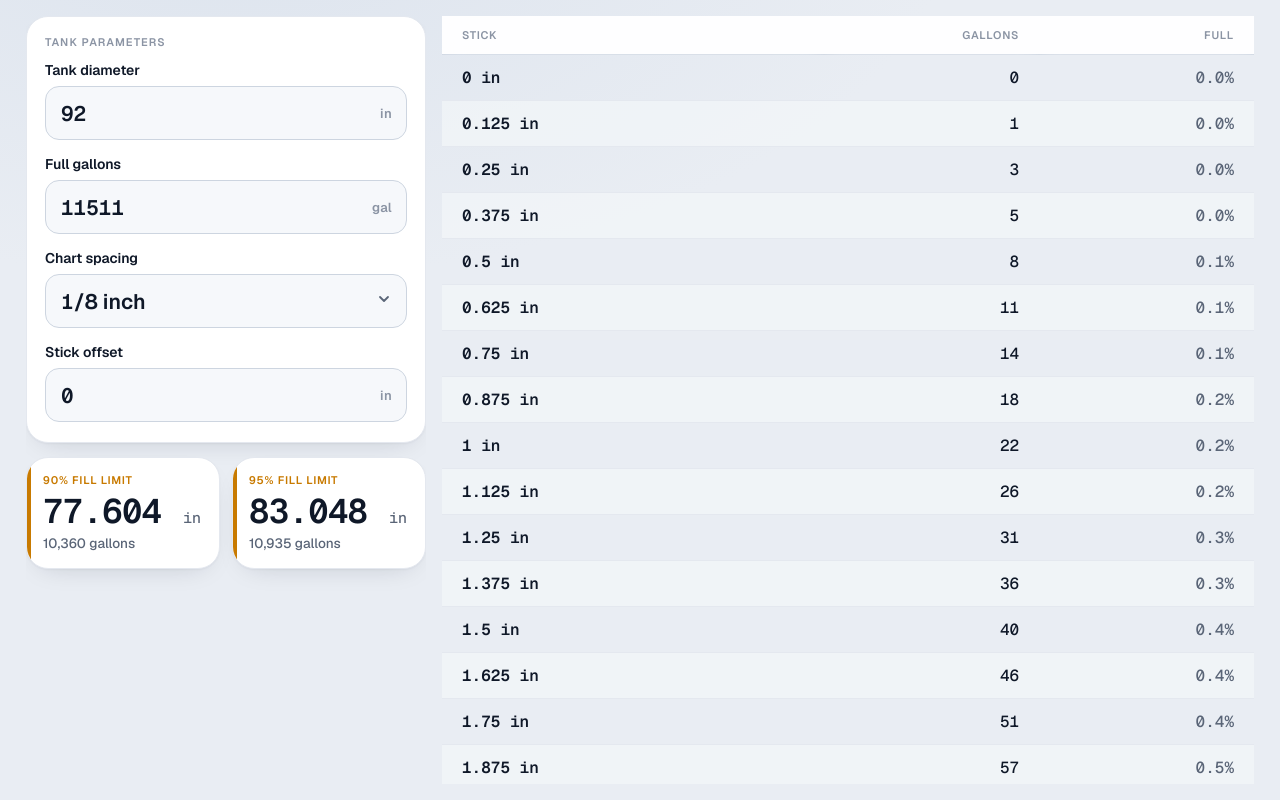
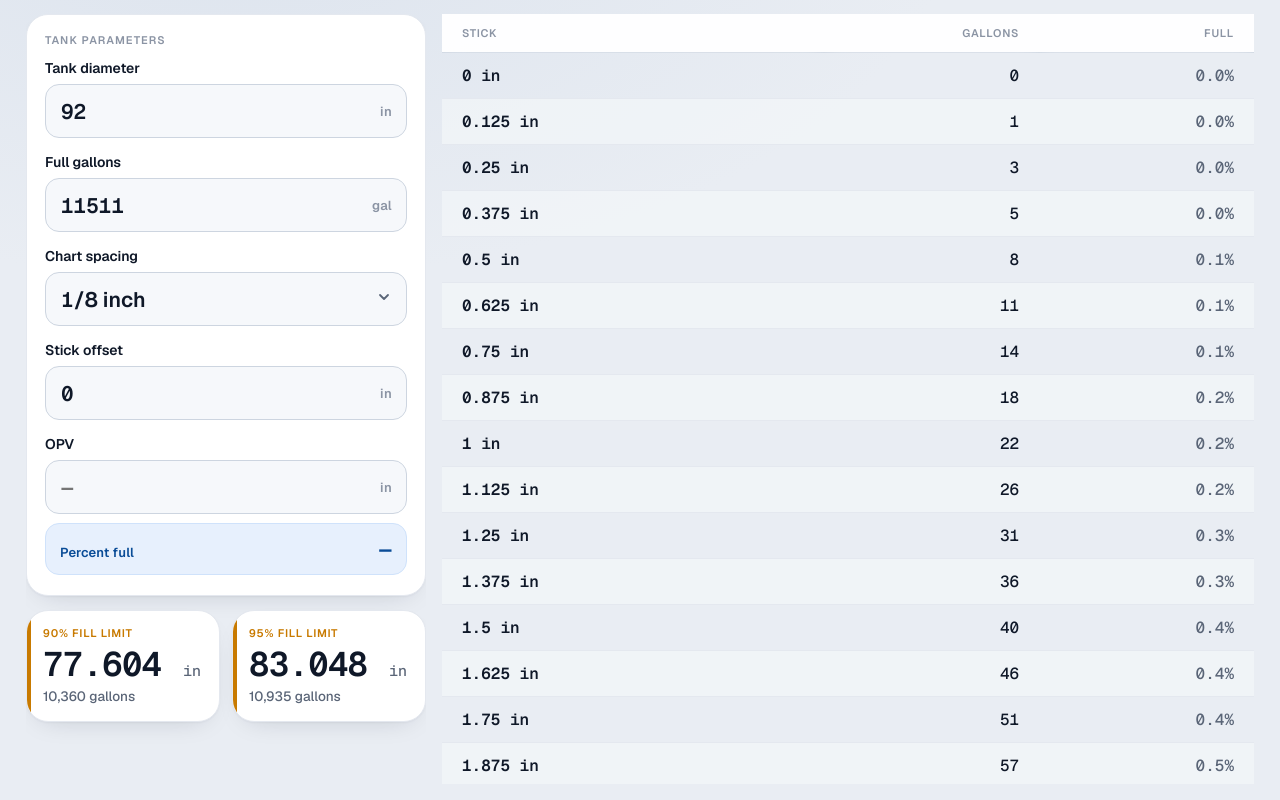
Before and after one commit to OnlyBagels/tank-charts, a plain HTML site: page index.html in a window 1280 px wide. Drawn offline with nearby package versions, Linux system fonts and the light colour scheme.

Commit message:
Add files via upload

```diff
--- a/index.html
+++ b/index.html
@@ -105,7 +105,7 @@
       display: grid;
       grid-template-columns: minmax(340px, 400px) minmax(0, 1fr);
       gap: 16px;
-      padding: 16px 26px;
+      padding: 14px 26px 16px;
     }
 
     .col { min-height: 0; overflow: auto; -webkit-overflow-scrolling: touch; }
@@ -178,6 +178,17 @@
       font-size: 14px; font-weight: 600;
     }
     .error::before { content: "!"; display:grid; place-items:center; width:20px; height:20px; border-radius:50%; background: var(--danger); color:#fff; font-size:13px; font-weight:700; flex:none; }
+
+    .opv-result {
+      display: flex; align-items: baseline; justify-content: space-between; gap: 10px;
+      margin-top: 2px;
+      padding: 11px 14px;
+      border-radius: var(--r-ctrl);
+      background: var(--accent-soft);
+      border: 1px solid #cfe2fb;
+    }
+    .opv-result-label { font-size: 13px; font-weight: 600; letter-spacing: .01em; color: var(--accent-ink); }
+    .opv-result-value { font-family: var(--mono); font-size: 22px; font-weight: 600; color: var(--accent-ink); }
 
     /* ---------- fill-limit marks ---------- */
     .marks { display: grid; grid-template-columns: 1fr 1fr; gap: 12px; }
@@ -257,7 +268,7 @@
       /* one natural page scroll: inputs → marks → full chart flowing down */
       .content {
         display: block;
-        padding: 12px;
+        padding: 10px 12px 12px;
         overflow-y: auto;
         overflow-x: hidden;
         -webkit-overflow-scrolling: touch;
@@ -341,6 +352,18 @@
             </div>
           </div>
 
+          <div class="field">
+            <label for="opv">OPV</label>
+            <div class="control">
+              <input id="opv" type="number" min="0" step="0.001" inputmode="decimal" placeholder="—" />
+              <span class="unit">in</span>
+            </div>
+            <div class="opv-result">
+              <span class="opv-result-label">Percent full</span>
+              <span class="opv-result-value num" id="opvPct">—</span>
+            </div>
+          </div>
+
           <div class="error" id="error"></div>
         </section>
 
@@ -382,6 +405,7 @@
     const $ = id => document.getElementById(id);
     const els = {
       diameter: $("diameter"), gallons: $("gallons"), spacing: $("spacing"), offset: $("offset"),
+      opv: $("opv"), opvPct: $("opvPct"),
       error: $("error"),
       d90: $("d90"), g90: $("g90"), d95: $("d95"), g95: $("g95"),
       rows: $("rows")
@@ -437,6 +461,18 @@
       els.d95.innerHTML = `${stick(d95)} <small>in</small>`;
       els.g95.textContent = `${num(Math.round(gallons * 0.95))} gallons`;
 
+      // OPV — percent full from the empty space at the top of the tank
+      els.opv.max = diameter;
+      const opvRaw = els.opv.value.trim();
+      const opvVal = Number(opvRaw);
+      if (opvRaw === "" || !Number.isFinite(opvVal) || opvVal < 0 || opvVal > diameter) {
+        els.opvPct.textContent = "—";
+      } else {
+        const opvGallons = Math.round(gallonsAt(diameter, gallons, opvVal, offset));
+        const opvPercentFull = 100 - ((opvGallons / gallons) * 100);
+        els.opvPct.textContent = `${opvPercentFull.toFixed(2)}%`;
+      }
+
       // chart rows
       chartRows = [];
       const steps = Math.ceil(diameter / spacing);
@@ -473,7 +509,7 @@
     }
 
     /* ---------- wiring ---------- */
-    [els.diameter, els.gallons, els.spacing, els.offset].forEach(el => el.addEventListener("input", update));
+    [els.diameter, els.gallons, els.spacing, els.offset, els.opv].forEach(el => el.addEventListener("input", update));
 
     let rt;
     window.addEventListener("resize", () => { clearTimeout(rt); rt = setTimeout(update, 120); });
```
Also changed, not shown: sw.js (+18 -8 lines), 1 other file.
